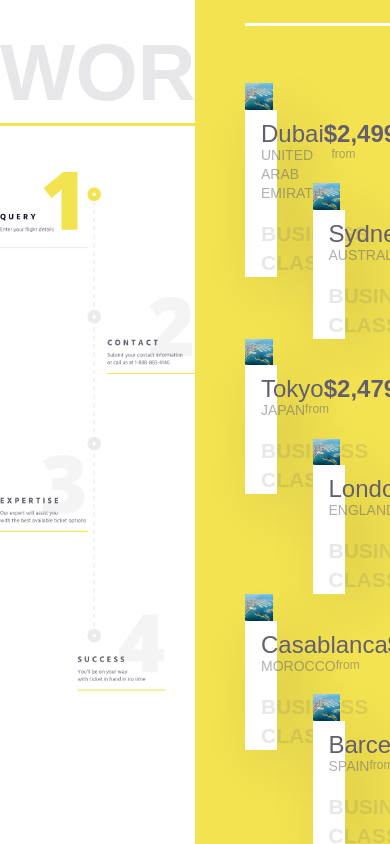
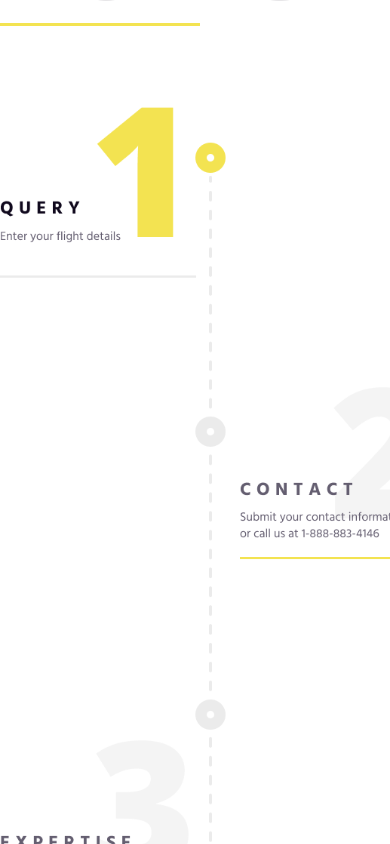
Before and after one commit to mastercodemarshal/verticalfleet-source, a React (Create React App) app: page / in a window 390 px wide. Shown: the part 2480-3324 px from the top of the page. Built offline with nearby package versions, Linux system fonts and the light colour scheme.

Commit message:
fixed: landing-page responsive

```diff
--- a/src/components/main/BestDetails.tsx
+++ b/src/components/main/BestDetails.tsx
@@ -10,7 +10,7 @@ const BestDetails: React.FC = (): JSX.Element => {
         best details
       </h2>
       <div className="w-[200px] h-[3px] bg-white"></div>
-      <div className="mt-[107px] grid grid-cols-2 gap-x-[40px] gap-y-[50px]">
+      <div className="mt-[107px] grid md:grid-cols-2 gap-x-[40px] gap-y-[50px]">
         {DetailCardsData.map((data, index) => (
           <DetailCard data={{ ...data, num: index }} key={index} />
         ))}
--- a/src/components/main/DetailCard.tsx
+++ b/src/components/main/DetailCard.tsx
@@ -39,7 +39,7 @@ const DetailCard: React.FC<IDetailCardDataProps> = ({ data }): JSX.Element => {
           </span>
           <span className="text-[12px] leading-[17px] font-normal">from</span>
         </div>
-        <p className="text-[#645E70]/[.15] xl:tracking-[.35em] 2xl:tracking-[.6em] font-bold font-hind text-[21px] leading-[29px] mt-[16px] uppercase">
+        <p className="text-[#645E70]/[.15] xl:tracking-[.35em] 2xl:tracking-[.42em] font-bold font-hind text-[21px] leading-[29px] mt-[16px] uppercase">
           business class
         </p>
       </div>
--- a/src/components/main/MainContent.tsx
+++ b/src/components/main/MainContent.tsx
@@ -11,7 +11,7 @@ const MainContent: React.FC = (): JSX.Element => {
         <WhatWeDo />
       </div>
       <div className="pt-[57px] container mx-auto">
-        <div className="grid grid-cols-2 gap-0">
+        <div className="grid xl:grid-cols-2 gap-0">
           <HowItWorks />
           <BestDetails />
         </div>
```
